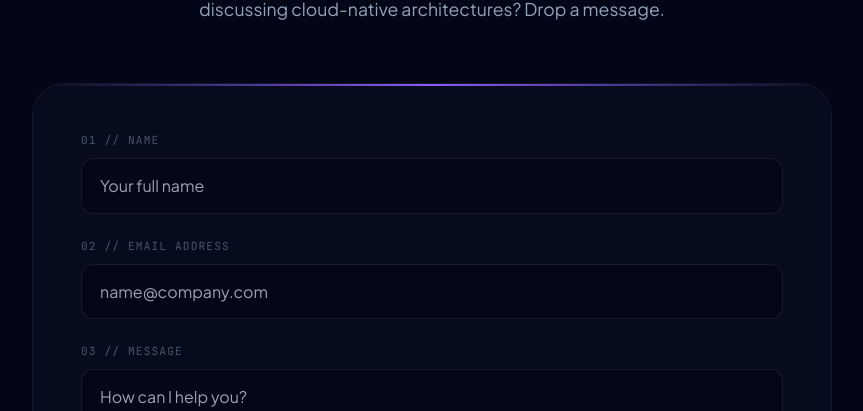
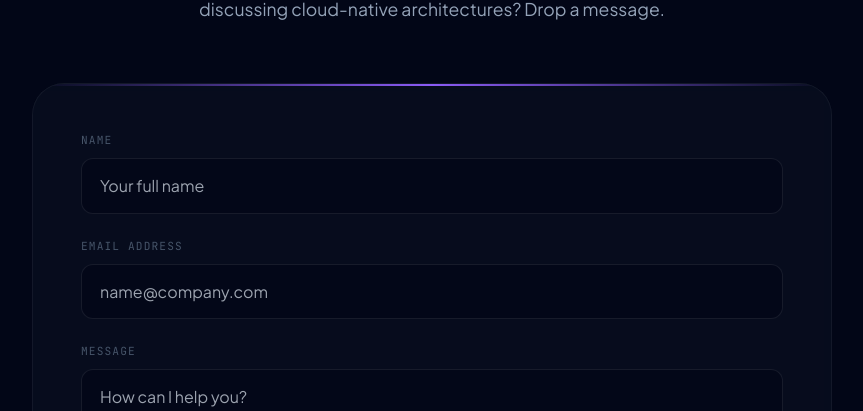
Before and after one commit to nishant-kamal/nishant-portfolio, a Next.js app: page / in a window 1280 px wide. Shown: the part 6573-6984 px from the top of the page, without its empty margins (208-1071 px from the left). Built offline with nearby package versions, Linux system fonts and the light colour scheme.

Commit message:
Update Contact.js

```diff
--- a/components/Contact.js
+++ b/components/Contact.js
@@ -154,7 +154,7 @@ export default function Contact() {
               onSubmit={handleSubmit}
             >
               <div className="input-group">
-                <label className="input-label">01 // Name</label>
+                <label className="input-label">Name</label>
                 <input
                   name="entry.2005620554"
                   placeholder="Your full name"
@@ -164,7 +164,7 @@ export default function Contact() {
               </div>
 
               <div className="input-group">
-                <label className="input-label">02 // Email Address</label>
+                <label className="input-label">Email Address</label>
                 <input
                   name="entry.1045781291"
                   type="email"
@@ -175,7 +175,7 @@ export default function Contact() {
               </div>
 
               <div className="input-group">
-                <label className="input-label">03 // Message</label>
+                <label className="input-label">Message</label>
                 <textarea
                   name="entry.839337160"
                   placeholder="How can I help you?"
```
